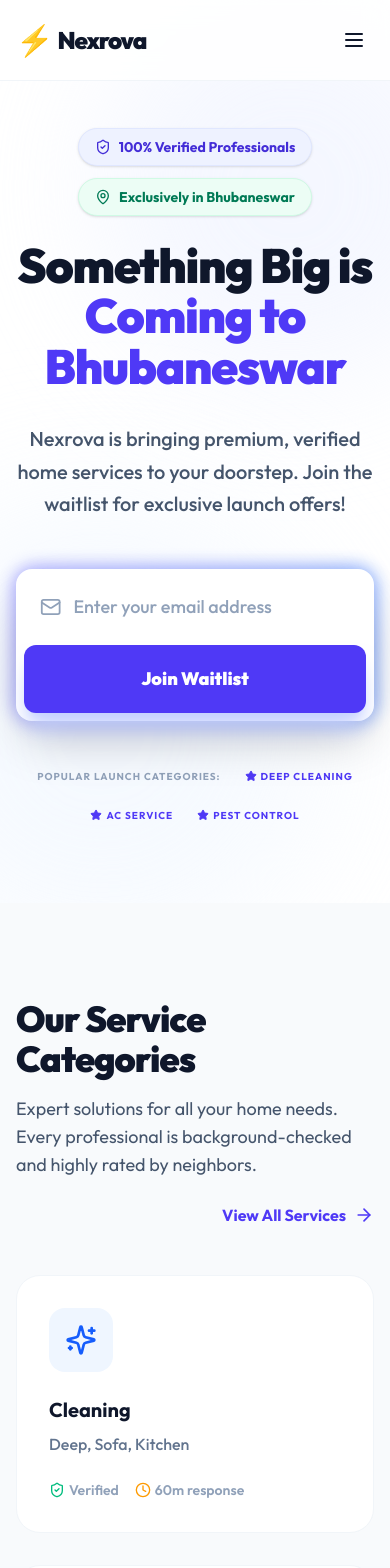
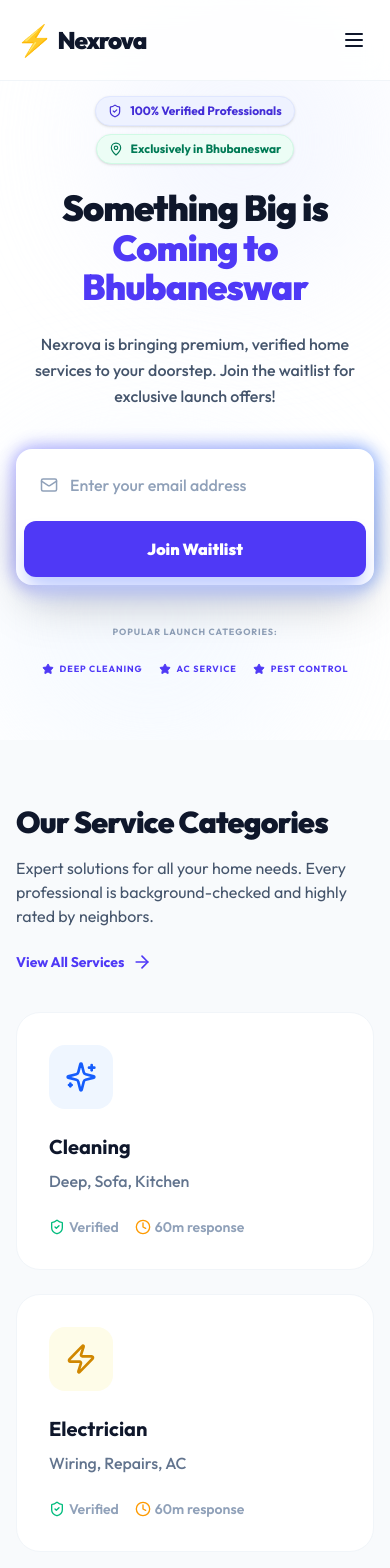
Before and after one commit to zingline-dev/Nexrova, a Next.js app in the folder Nexrova-web/: page / in a window 390 px wide. Shown: the top 1568 px of the page. Built offline with nearby package versions, Linux system fonts and the light colour scheme.

Commit message:
Comprehensive responsive design fixes for all screens

```diff
--- a/Nexrova-web/src/components/Hero.tsx
+++ b/Nexrova-web/src/components/Hero.tsx
@@ -5,7 +5,7 @@
 
 export default function Hero() {
   return (
-    <section className="relative pt-32 pb-20 overflow-hidden">
+    <section className="relative pt-24 pb-16 md:pt-32 md:pb-24 overflow-hidden">
       {/* Dynamic Background Elements */}
       <div className="absolute top-0 left-1/2 -translate-x-1/2 w-full h-full -z-10">
         <motion.div
@@ -15,7 +15,7 @@
             rotate: [0, 5, 0]
           }}
           transition={{ duration: 8, repeat: Infinity, ease: "easeInOut" }}
-          className="absolute top-0 left-1/4 w-96 h-96 bg-indigo-50 rounded-full blur-3xl opacity-60"
+          className="absolute top-0 left-1/4 w-72 h-72 md:w-96 md:h-96 bg-indigo-50 rounded-full blur-3xl opacity-60"
         />
         <motion.div
           animate={{
@@ -24,7 +24,7 @@
             rotate: [0, -5, 0]
           }}
           transition={{ duration: 10, repeat: Infinity, ease: "easeInOut", delay: 1 }}
-          className="absolute bottom-0 right-1/4 w-96 h-96 bg-blue-50 rounded-full blur-3xl opacity-60"
+          className="absolute bottom-0 right-1/4 w-72 h-72 md:w-96 md:h-96 bg-blue-50 rounded-full blur-3xl opacity-60"
         />
       </div>
 
@@ -34,14 +34,14 @@
             initial={{ opacity: 0, y: 20 }}
             animate={{ opacity: 1, y: 0 }}
             transition={{ duration: 0.5 }}
-            className="flex flex-wrap justify-center gap-3 mb-6"
+            className="flex flex-wrap justify-center gap-2 md:gap-3 mb-6 md:mb-8"
           >
-            <div className="inline-flex items-center gap-2 px-4 py-2 rounded-full bg-indigo-50 border border-indigo-100 text-indigo-700 font-bold text-sm shadow-sm hover:scale-105 transition-transform">
-              <ShieldCheck className="w-4 h-4" />
+            <div className="inline-flex items-center gap-2 px-3 py-1.5 md:px-4 md:py-2 rounded-full bg-indigo-50 border border-indigo-100 text-indigo-700 font-bold text-xs md:text-sm shadow-sm hover:scale-105 transition-transform">
+              <ShieldCheck className="w-3.5 h-3.5 md:w-4 h-4" />
               100% Verified Professionals
             </div>
-            <div className="inline-flex items-center gap-2 px-4 py-2 rounded-full bg-emerald-50 border border-emerald-100 text-emerald-700 font-bold text-sm shadow-sm hover:scale-105 transition-transform">
-              <MapPin className="w-4 h-4" />
+            <div className="inline-flex items-center gap-2 px-3 py-1.5 md:px-4 md:py-2 rounded-full bg-emerald-50 border border-emerald-100 text-emerald-700 font-bold text-xs md:text-sm shadow-sm hover:scale-105 transition-transform">
+              <MapPin className="w-3.5 h-3.5 md:w-4 h-4" />
               Exclusively in Bhubaneswar
             </div>
           </motion.div>
@@ -50,7 +50,7 @@
             initial={{ opacity: 0, y: 20 }}
             animate={{ opacity: 1, y: 0 }}
             transition={{ duration: 0.5, delay: 0.1 }}
-            className="text-5xl md:text-8xl font-black text-slate-900 leading-[1.05] tracking-tight mb-8"
+            className="text-4xl sm:text-5xl md:text-7xl lg:text-8xl font-black text-slate-900 leading-[1.1] md:leading-[1.05] tracking-tight mb-6 md:mb-8"
           >
             Something Big is<br />
             <span className="text-indigo-600 bg-clip-text">Coming to Bhubaneswar</span>
@@ -60,7 +60,7 @@
             initial={{ opacity: 0, y: 20 }}
             animate={{ opacity: 1, y: 0 }}
             transition={{ duration: 0.5, delay: 0.2 }}
-            className="text-xl text-slate-600 max-w-2xl mx-auto mb-12 leading-relaxed font-medium"
+            className="text-base md:text-xl text-slate-600 max-w-2xl mx-auto mb-10 md:mb-12 leading-relaxed font-medium"
           >
             Nexrova is bringing premium, verified home services to your doorstep.
             Join the waitlist for exclusive launch offers!
@@ -74,32 +74,35 @@
             className="max-w-xl mx-auto relative group"
           >
             <div className="absolute -inset-1 bg-gradient-to-r from-indigo-500 to-blue-600 rounded-3xl blur opacity-20 group-hover:opacity-40 transition duration-1000 animate-pulse" />
-            <div className="relative flex flex-col md:flex-row bg-white rounded-2xl md:rounded-3xl shadow-2xl p-2 md:p-3 items-center gap-2">
+            <div className="relative flex flex-col sm:flex-row bg-white rounded-2xl md:rounded-3xl shadow-2xl p-2 md:p-3 items-center gap-2">
               <div className="flex-1 flex items-center gap-3 px-4 w-full py-2">
-                <Mail className="text-slate-400 w-6 h-6" />
+                <Mail className="text-slate-400 w-5 h-5 md:w-6 md:h-6" />
                 <input
                   type="email"
                   placeholder="Enter your email address"
-                  className="w-full bg-transparent border-none focus:ring-0 text-lg font-medium placeholder:text-slate-400 py-2"
+                  className="w-full bg-transparent border-none focus:ring-0 text-base md:text-lg font-medium placeholder:text-slate-400 py-2"
                   required
                 />
               </div>
-              <button className="w-full md:w-auto bg-indigo-600 text-white px-10 py-5 rounded-xl md:rounded-2xl font-black text-lg hover:bg-indigo-700 transition-all shadow-xl shadow-indigo-200 active:scale-95 whitespace-nowrap">
+              <button className="w-full sm:w-auto bg-indigo-600 text-white px-8 md:px-10 py-4 md:py-5 rounded-xl md:rounded-2xl font-black text-base md:text-lg hover:bg-indigo-700 transition-all shadow-xl shadow-indigo-200 active:scale-95 whitespace-nowrap">
                 Join Waitlist
               </button>
             </div>
           </motion.div>
 
+          {/* Popular Services Tags */}
           <motion.div
             initial={{ opacity: 0 }}
             animate={{ opacity: 1 }}
             transition={{ duration: 0.5, delay: 0.4 }}
-            className="mt-12 flex flex-wrap justify-center gap-6 text-slate-500 font-bold uppercase text-[10px] tracking-widest"
+            className="mt-10 md:mt-16 flex flex-wrap justify-center gap-4 md:gap-6 text-slate-500 font-bold uppercase text-[9px] md:text-[10px] tracking-widest"
           >
-            <span className="text-slate-400">Popular Launch Categories:</span>
-            <span className="text-indigo-600 flex items-center gap-1"><Star className="w-3 h-3 fill-indigo-600" /> Deep Cleaning</span>
-            <span className="text-indigo-600 flex items-center gap-1"><Star className="w-3 h-3 fill-indigo-600" /> AC Service</span>
-            <span className="text-indigo-600 flex items-center gap-1"><Star className="w-3 h-3 fill-indigo-600" /> Pest Control</span>
+            <span className="text-slate-400 w-full md:w-auto mb-2 md:mb-0">Popular Launch Categories:</span>
+            <div className="flex flex-wrap justify-center gap-4 md:gap-6">
+              <span className="text-indigo-600 flex items-center gap-1.5"><Star className="w-3 h-3 fill-indigo-600" /> Deep Cleaning</span>
+              <span className="text-indigo-600 flex items-center gap-1.5"><Star className="w-3 h-3 fill-indigo-600" /> AC Service</span>
+              <span className="text-indigo-600 flex items-center gap-1.5"><Star className="w-3 h-3 fill-indigo-600" /> Pest Control</span>
+            </div>
           </motion.div>
         </div>
       </div>
--- a/Nexrova-web/src/components/ServiceGrid.tsx
+++ b/Nexrova-web/src/components/ServiceGrid.tsx
@@ -22,22 +22,22 @@
 
 export default function ServiceGrid() {
   return (
-    <section id="services" className="py-24 bg-slate-50">
+    <section id="services" className="py-16 md:py-24 bg-slate-50">
       <div className="max-w-7xl mx-auto px-4 sm:px-6 lg:px-8">
-        <div className="flex flex-col md:flex-row justify-between items-end mb-12 gap-6">
+        <div className="flex flex-col md:flex-row justify-between items-start md:items-end mb-10 md:mb-12 gap-6">
           <div className="max-w-2xl text-left">
-            <h2 className="text-4xl font-black text-slate-900 mb-4 tracking-tight">Our Service Categories</h2>
-            <p className="text-lg text-slate-600">
+            <h2 className="text-3xl md:text-4xl font-black text-slate-900 mb-4 tracking-tight">Our Service Categories</h2>
+            <p className="text-base md:text-lg text-slate-600">
               Expert solutions for all your home needs. Every professional is background-checked
               and highly rated by neighbors.
             </p>
           </div>
-          <Link href="/services" className="flex items-center gap-2 text-indigo-600 font-bold group">
+          <Link href="/services" className="flex items-center gap-2 text-indigo-600 font-bold group text-sm md:text-base">
             View All Services <ArrowRight className="w-5 h-5 group-hover:translate-x-1 transition-transform" />
           </Link>
         </div>
 
-        <div className="grid grid-cols-1 sm:grid-cols-2 lg:grid-cols-3 gap-8">
+        <div className="grid grid-cols-1 sm:grid-cols-2 lg:grid-cols-3 gap-6 md:gap-8">
           {categories.map((cat) => (
             <div
               key={cat.id}
--- a/Nexrova-web/src/components/TrustSection.tsx
+++ b/Nexrova-web/src/components/TrustSection.tsx
@@ -29,36 +29,36 @@
 
 export default function TrustSection() {
   return (
-    <section className="py-24 bg-white">
+    <section className="py-16 md:py-24 bg-white">
       <div className="max-w-7xl mx-auto px-4 sm:px-6 lg:px-8">
-        <div className="text-center max-w-3xl mx-auto mb-16">
-          <h2 className="text-4xl font-black text-slate-900 mb-6 tracking-tight">Why Neighbors Trust Nexrova</h2>
-          <p className="text-lg text-slate-600">
+        <div className="text-center max-w-3xl mx-auto mb-12 md:mb-16">
+          <h2 className="text-3xl md:text-4xl font-black text-slate-900 mb-4 md:mb-6 tracking-tight">Why Neighbors Trust Nexrova</h2>
+          <p className="text-base md:text-lg text-slate-600">
             We've built a platform based on safety, transparency, and operational excellence.
             Your home is in good hands.
           </p>
         </div>
 
-        <div className="grid grid-cols-1 md:grid-cols-2 lg:grid-cols-4 gap-12">
+        <div className="grid grid-cols-1 sm:grid-cols-2 lg:grid-cols-4 gap-8 md:gap-12">
           {features.map((feature, idx) => (
-            <div key={idx} className="flex flex-col items-center text-center">
-              <div className={`w-16 h-16 rounded-2xl flex items-center justify-center mb-6 ${feature.color}`}>
-                <feature.icon className="w-8 h-8" />
+            <div key={idx} className="flex flex-col items-center text-center p-4">
+              <div className={`w-14 h-14 md:w-16 md:h-16 rounded-2xl flex items-center justify-center mb-5 md:mb-6 ${feature.color}`}>
+                <feature.icon className="w-7 h-7 md:w-8 md:h-8" />
               </div>
-              <h3 className="text-xl font-bold text-slate-900 mb-3">{feature.title}</h3>
-              <p className="text-slate-500 leading-relaxed">{feature.desc}</p>
+              <h3 className="text-lg md:text-xl font-bold text-slate-900 mb-2 md:mb-3">{feature.title}</h3>
+              <p className="text-sm md:text-base text-slate-500 leading-relaxed">{feature.desc}</p>
             </div>
           ))}
         </div>
 
         {/* Highlight Banner */}
-        <div className="mt-20 bg-slate-900 rounded-[40px] p-8 md:p-12 flex flex-col md:flex-row items-center justify-between gap-8 overflow-hidden relative">
+        <div className="mt-16 md:mt-20 bg-slate-900 rounded-[32px] md:rounded-[40px] p-8 md:p-12 flex flex-col lg:flex-row items-center justify-between gap-8 overflow-hidden relative">
           <div className="absolute top-0 right-0 w-64 h-64 bg-indigo-600/20 blur-3xl rounded-full" />
-          <div className="relative z-10">
-            <h3 className="text-2xl md:text-3xl font-bold text-white mb-2">Ready to experience the Nexrova difference?</h3>
-            <p className="text-slate-400 text-lg">Join 10,000+ happy households using our platform.</p>
+          <div className="relative z-10 text-center lg:text-left">
+            <h3 className="text-2xl md:text-3xl font-bold text-white mb-3">Ready to experience the Nexrova difference?</h3>
+            <p className="text-slate-400 text-base md:text-lg">Join 10,000+ happy households using our platform.</p>
           </div>
-          <button className="relative z-10 bg-indigo-600 text-white px-10 py-5 rounded-2xl font-bold text-lg hover:bg-indigo-700 transition-all shadow-xl shadow-indigo-900/20 active:scale-95 whitespace-nowrap">
+          <button className="relative z-10 w-full lg:w-auto bg-indigo-600 text-white px-8 md:px-10 py-4 md:py-5 rounded-2xl font-bold text-base md:text-lg hover:bg-indigo-700 transition-all shadow-xl shadow-indigo-900/20 active:scale-95 whitespace-nowrap">
             Join the Waitlist
           </button>
         </div>
```
Also changed, not shown: Nexrova-web/src/components/AppCTA.tsx (+17 -17 lines).
